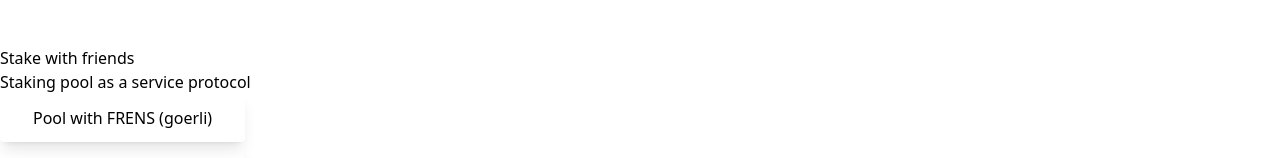
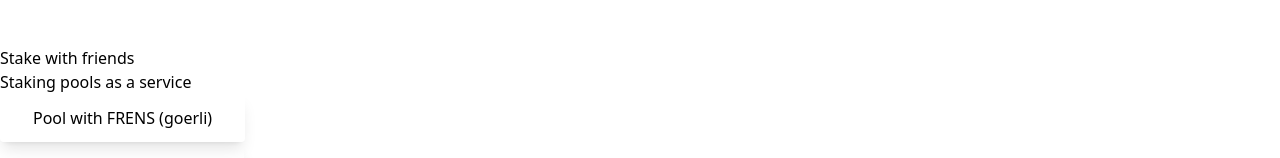
Before and after one commit to frens-pool/frens-website, a React (Vite) app: page / in a window 1280 px wide. Shown: the part 623-781 px from the top of the page. Built offline with nearby package versions, Linux system fonts and the light colour scheme.

Commit message:
minor wording correction

```diff
--- a/src/partials/HeroHome.jsx
+++ b/src/partials/HeroHome.jsx
@@ -67,7 +67,7 @@ function HeroHome() {
                 data-aos="zoom-y-out"
                 data-aos-delay="150"
               >
-                Staking pool as a service protocol
+                Staking pools as a service
               </p>
               <div
                 className="max-w-xs mx-auto sm:max-w-none sm:flex sm:justify-center"
```
